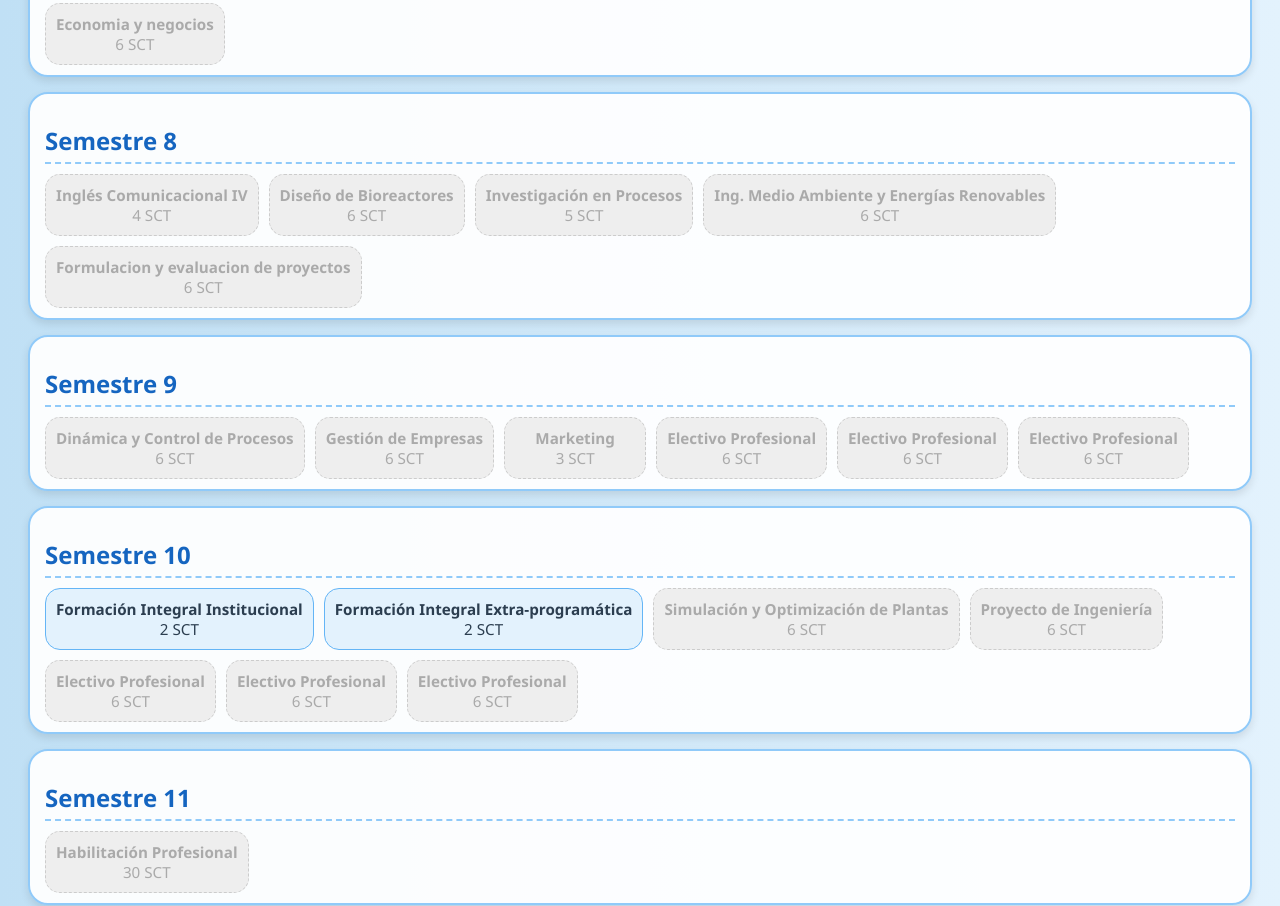
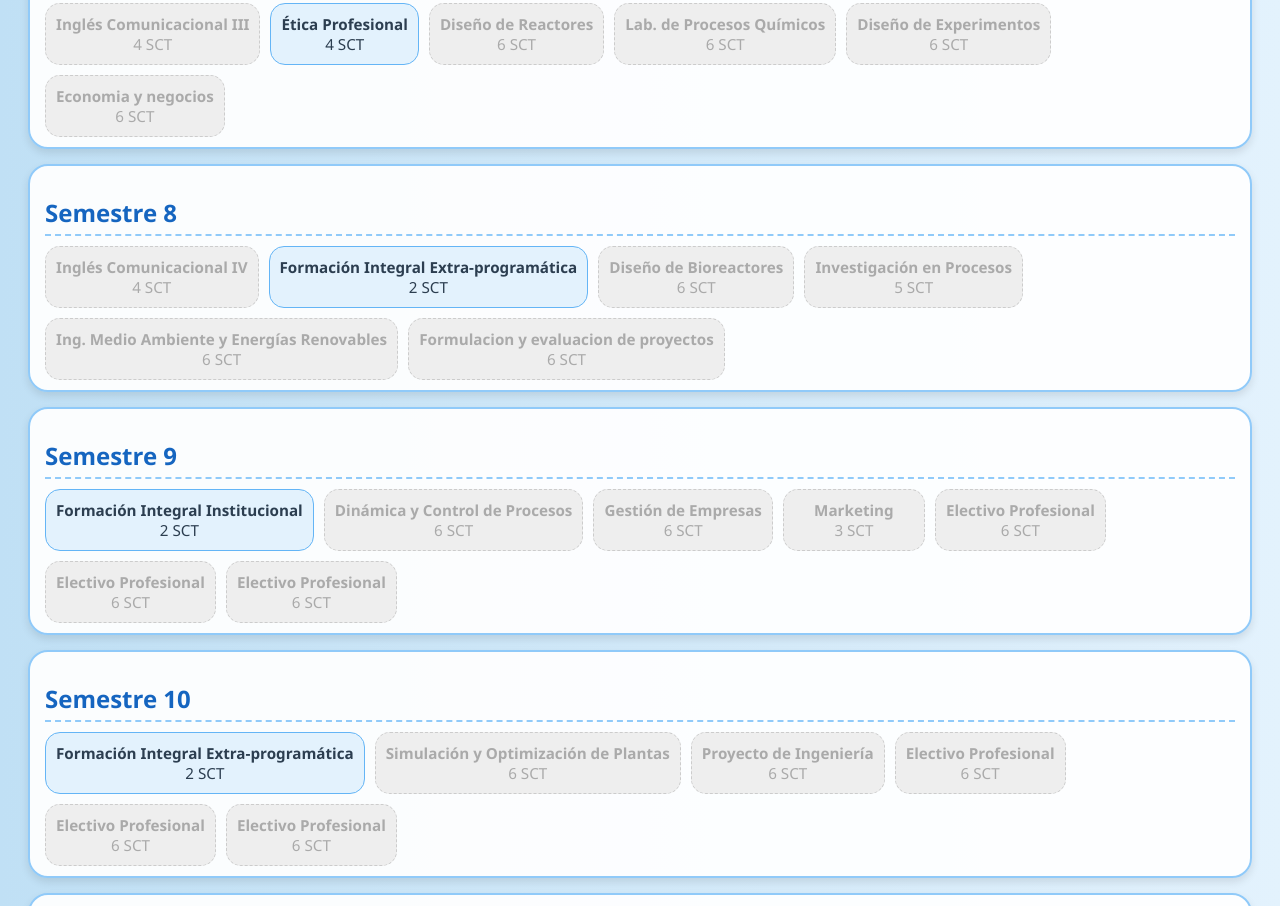
Before and after one commit to Anythea/martinn, a plain HTML site: page index.html in a window 1280 px wide. Shown: the part 1627-2533 px from the top of the page. Drawn offline with Linux system fonts and the light colour scheme.

Commit message:
Update index.html

```diff
--- a/index.html
+++ b/index.html
@@ -94,18 +94,19 @@ h1 {
 { id: 'ingles3', nombre: 'Inglés Comunicacional III', creditos: 4, prereq: ['ingles2'], semestre: 7 },
 { id: 'ingles4', nombre: 'Inglés Comunicacional IV', creditos: 4, prereq: ['ingles3'], semestre: 8 },
 // Formación Integral
-{ id: 'formacion1', nombre: 'Formación Integral Institucional', creditos: 2, prereq: [], semestre: 1 },
-{ id: 'formacion2', nombre: 'Formación Integral Institucional', creditos: 2, prereq: [], semestre: 2 },
-{ id: 'formacion3', nombre: 'Formación Integral Institucional', creditos: 2, prereq: [], semestre: 4 },
-{ id: 'formacion4', nombre: 'Formación Integral Institucional', creditos: 2, prereq: [], semestre: 6 },
-{ id: 'formacion5', nombre: 'Formación Integral Institucional', creditos: 2, prereq: [], semestre: 10 },
+{ id: 'formacion1', nombre: 'Formación Integral Institucional', creditos: 2, prereq: [], semestre: 1 },{ id: 'formacion21', nombre: 'Formación Integral Institucional', creditos: 2, prereq: [], semestre: 2 },
+{ id: 'formacion3', nombre: 'Formación Integral Institucional', creditos: 2, prereq: [], semestre: 1 },
+{ id: 'formacion4', nombre: 'Formación Integral Institucional', creditos: 2, prereq: [], semestre: 4 },
+{ id: 'formacion5', nombre: 'Formación Integral Institucional', creditos: 2, prereq: [], semestre: 6 },
+{ id: 'formacion10', nombre: 'Formación Integral Institucional', creditos: 2, prereq: [], semestre: 9 },
 { id: 'etica', nombre: 'Ética Profesional', creditos: 4, prereq: [], semestre: 7 },
 
 // Formación Extra-programática
+
 { id: 'extra1', nombre: 'Formación Integral Extra-programática', creditos: 2, prereq: [], semestre: 2 },
-{ id: 'extra2', nombre: 'Formación Integral Extra-programática', creditos: 2, prereq: [], semestre: 6 },
+{ id: 'extra2', nombre: 'Formación Integral Extra-programática', creditos: 2, prereq: [], semestre: 5 },
 { id: 'extra3', nombre: 'Formación Integral Extra-programática', creditos: 2, prereq: [], semestre: 10 },
-
+{ id: 'extra8', nombre: 'Formación Integral Extra-programática', creditos: 2, prereq: [], semestre: 8 },
       { id: 'calculo1', nombre: 'Cálculo I', creditos: 6, prereq: [], semestre: 1 },
       { id: 'algebra1', nombre: 'Álgebra I', creditos: 6, prereq: [], semestre: 1 },
       { id: 'grafica', nombre: 'Gráficas de Ingeniería', creditos: 5, prereq: [], semestre: 1 },
```
